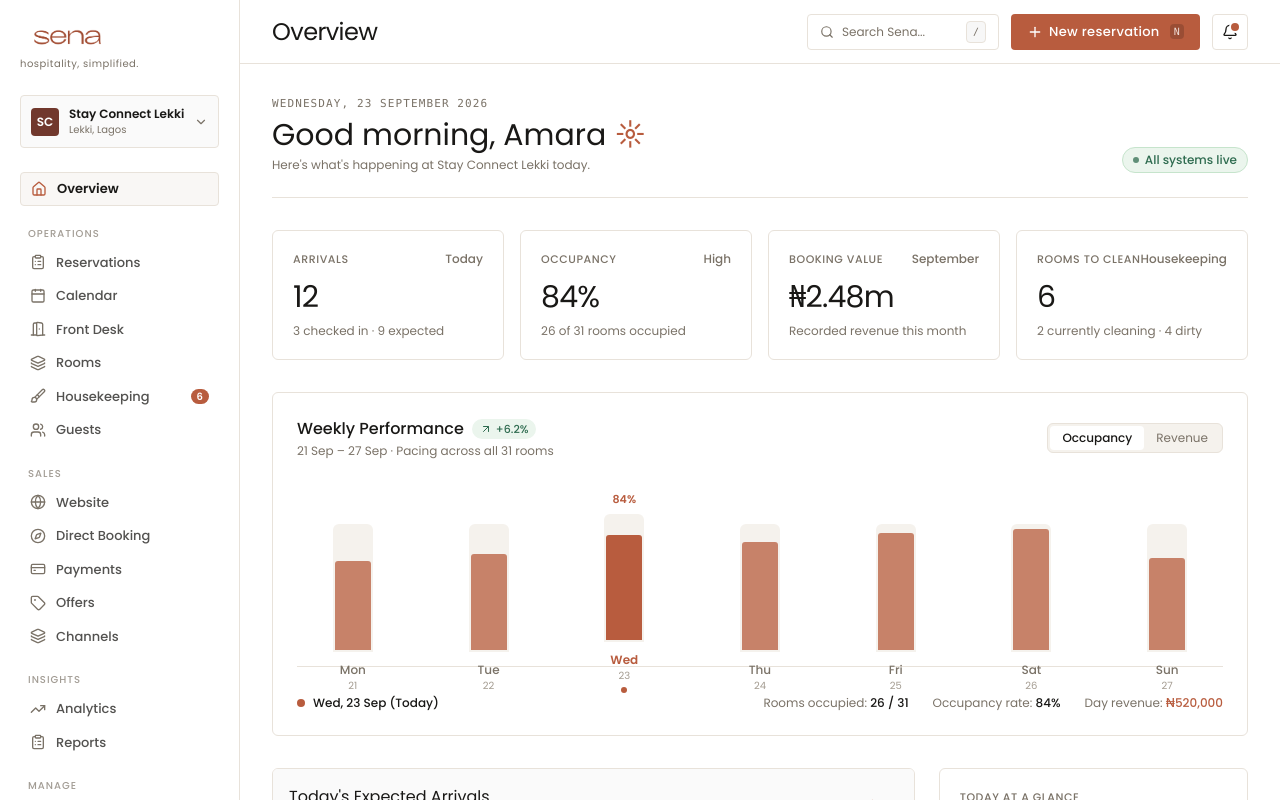
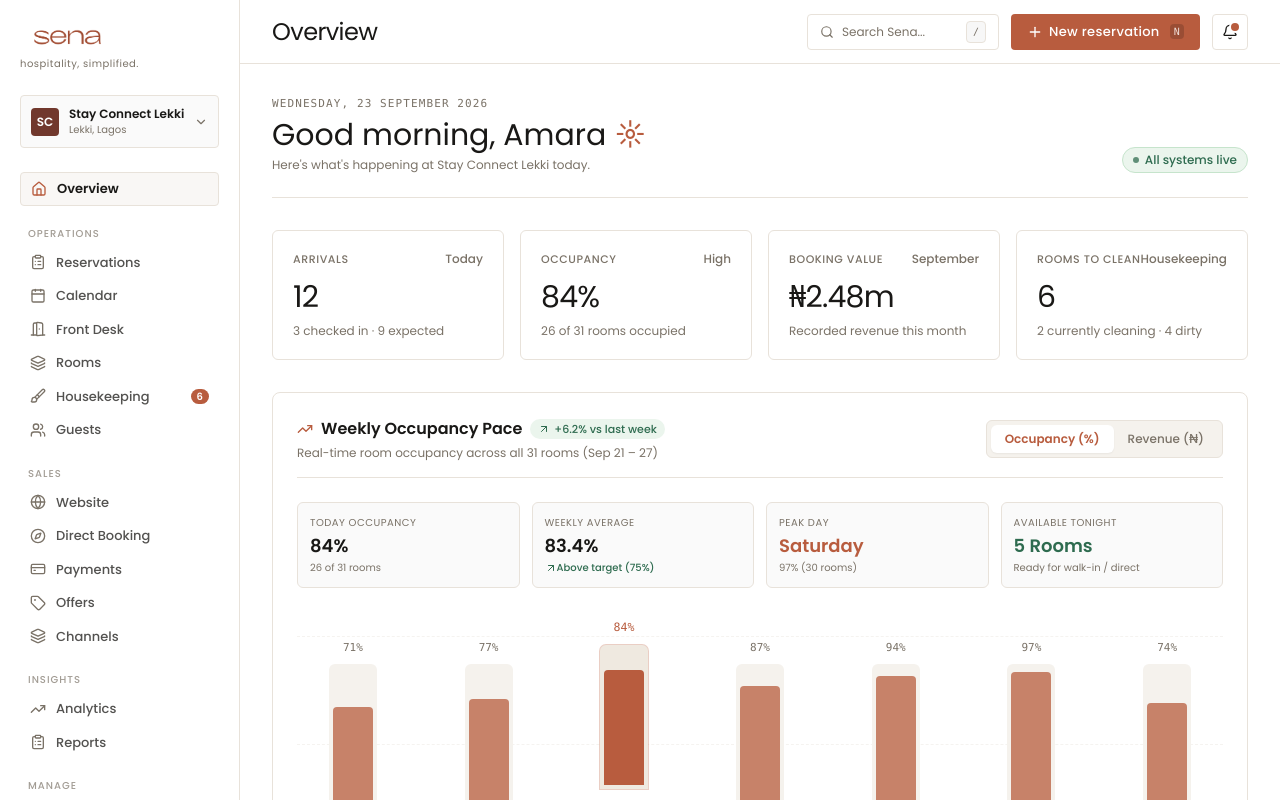
Before and after one commit to winnerbanjo/sena, a Next.js app in the folder apps/dashboard/: page / in a window 1280 px wide. Built offline with nearby package versions, Linux system fonts and the light colour scheme.

Commit message:
Make weekly performance bar chart fully animated, clean, and reactive to Occupancy and Revenue toggle

```diff
--- a/apps/dashboard/src/components/occupancy-chart.tsx
+++ b/apps/dashboard/src/components/occupancy-chart.tsx
@@ -2,239 +2,398 @@
 
 import * as React from 'react';
 import { formatNaira } from '@sena/config';
-import { ArrowUpRight } from 'lucide-react';
+import { ArrowUpRight, TrendingUp, DollarSign } from 'lucide-react';
 
 interface DayData {
   day: string;
+  dayName: string;
   dateNum: string;
   fullDate: string;
   occupancy: number; // 0 - 100
   roomsBooked: number;
   totalRooms: number;
   revenueMinorUnits: number;
+  arrivals: number;
+  departures: number;
   isToday?: boolean;
 }
 
 const DAYS: DayData[] = [
   {
     day: 'Mon',
+    dayName: 'Monday',
     dateNum: '21',
-    fullDate: 'Mon, 21 Sep',
+    fullDate: 'Monday, 21 Sep',
     occupancy: 71,
     roomsBooked: 22,
     totalRooms: 31,
     revenueMinorUnits: 36000000,
+    arrivals: 6,
+    departures: 4,
   },
   {
     day: 'Tue',
+    dayName: 'Tuesday',
     dateNum: '22',
-    fullDate: 'Tue, 22 Sep',
+    fullDate: 'Tuesday, 22 Sep',
     occupancy: 77,
     roomsBooked: 24,
     totalRooms: 31,
     revenueMinorUnits: 44000000,
+    arrivals: 8,
+    departures: 5,
   },
   {
     day: 'Wed',
+    dayName: 'Wednesday',
     dateNum: '23',
-    fullDate: 'Wed, 23 Sep (Today)',
+    fullDate: 'Wednesday, 23 Sep (Today)',
     occupancy: 84,
     roomsBooked: 26,
     totalRooms: 31,
     revenueMinorUnits: 52000000,
+    arrivals: 12,
+    departures: 8,
     isToday: true,
   },
   {
     day: 'Thu',
+    dayName: 'Thursday',
     dateNum: '24',
-    fullDate: 'Thu, 24 Sep',
+    fullDate: 'Thursday, 24 Sep',
     occupancy: 87,
     roomsBooked: 27,
     totalRooms: 31,
     revenueMinorUnits: 58000000,
+    arrivals: 7,
+    departures: 6,
   },
   {
     day: 'Fri',
+    dayName: 'Friday',
     dateNum: '25',
-    fullDate: 'Fri, 25 Sep',
+    fullDate: 'Friday, 25 Sep',
     occupancy: 94,
     roomsBooked: 29,
     totalRooms: 31,
     revenueMinorUnits: 76000000,
+    arrivals: 11,
+    departures: 3,
   },
   {
     day: 'Sat',
+    dayName: 'Saturday',
     dateNum: '26',
-    fullDate: 'Sat, 26 Sep',
+    fullDate: 'Saturday, 26 Sep',
     occupancy: 97,
     roomsBooked: 30,
     totalRooms: 31,
     revenueMinorUnits: 84000000,
+    arrivals: 5,
+    departures: 2,
   },
   {
     day: 'Sun',
+    dayName: 'Sunday',
     dateNum: '27',
-    fullDate: 'Sun, 27 Sep',
+    fullDate: 'Sunday, 27 Sep',
     occupancy: 74,
     roomsBooked: 23,
     totalRooms: 31,
     revenueMinorUnits: 38000000,
+    arrivals: 4,
+    departures: 14,
   },
 ];
+
+function formatShortNaira(minorUnits: number) {
+  const naira = minorUnits / 100;
+  if (naira >= 1000000) return `₦${(naira / 1000000).toFixed(1)}m`;
+  return `₦${(naira / 1000).toFixed(0)}k`;
+}
 
 export function OccupancyChart() {
   const [activeTab, setActiveTab] = React.useState<'occupancy' | 'revenue'>('occupancy');
   const [selectedDay, setSelectedDay] = React.useState<DayData>(DAYS[2]); // Default Wednesday (today)
+  const [hoveredDay, setHoveredDay] = React.useState<DayData | null>(null);
+  const [isLoaded, setIsLoaded] = React.useState(false);
+
+  React.useEffect(() => {
+    // Trigger smooth bar grow animation on mount
+    const timer = setTimeout(() => setIsLoaded(true), 50);
+    return () => clearTimeout(timer);
+  }, []);
 
   const maxRevenue = 90000000;
+  const currentInspectDay = hoveredDay || selectedDay;
 
   return (
-    <div className="bg-white border border-[#E8E2DA] rounded-md p-6 space-y-6 shadow-none">
-      {/* Header */}
-      <div className="flex flex-col sm:flex-row sm:items-center justify-between gap-4">
+    <div className="bg-white border border-[#E8E2DA] rounded-lg p-6 space-y-6 shadow-xs">
+      {/* Top Header & Dynamic Controls */}
+      <div className="flex flex-col sm:flex-row sm:items-center justify-between gap-4 border-b border-[#E8E2DA] pb-4">
         <div>
           <div className="flex items-center gap-2">
-            <h3 className="text-base font-medium text-[#191816]">
-              Weekly Performance
+            {activeTab === 'occupancy' ? (
+              <TrendingUp className="w-4 h-4 text-[#B85C3E]" />
+            ) : (
+              <DollarSign className="w-4 h-4 text-[#2E6B4F]" />
+            )}
+            <h3 className="text-base font-semibold text-[#191816]">
+              {activeTab === 'occupancy'
+                ? 'Weekly Occupancy Pace'
+                : 'Revenue Velocity'}
             </h3>
-            <span className="inline-flex items-center gap-1 text-[11px] text-[#2E6B4F] bg-[#EBF5ED] px-2 py-0.5 rounded-full font-medium">
-              <ArrowUpRight className="w-3 h-3" /> +6.2%
+            <span
+              className={`inline-flex items-center gap-1 text-[11px] px-2 py-0.5 rounded-full font-medium ${
+                activeTab === 'occupancy'
+                  ? 'text-[#2E6B4F] bg-[#EBF5ED]'
+                  : 'text-[#2E6B4F] bg-[#EBF5ED]'
+              }`}
+            >
+              <ArrowUpRight className="w-3 h-3" />
+              {activeTab === 'occupancy' ? '+6.2% vs last week' : '+14.8% pacing'}
             </span>
           </div>
-          <p className="text-xs text-[#7A7267] mt-0.5">
-            21 Sep – 27 Sep · Pacing across all 31 rooms
+          <p className="text-xs text-[#7A7267] mt-1">
+            {activeTab === 'occupancy'
+              ? 'Real-time room occupancy across all 31 rooms (Sep 21 – 27)'
+              : 'Daily recorded & projected room revenue across direct and OTA bookings'}
           </p>
         </div>
 
-        {/* Toggle & Highlight Stat */}
-        <div className="flex items-center gap-3">
-          <div className="flex bg-[#F5F2ED] p-0.5 rounded-md text-xs border border-[#E8E2DA]">
+        {/* Dynamic Mode Switcher Pills */}
+        <div className="flex items-center gap-2">
+          <div className="flex bg-[#F5F2ED] p-1 rounded-md text-xs border border-[#E8E2DA]">
             <button
+              type="button"
               onClick={() => setActiveTab('occupancy')}
-              className={`px-3 py-1 rounded transition-colors ${
+              className={`px-3.5 py-1.5 rounded-md font-medium transition-all duration-200 cursor-pointer ${
                 activeTab === 'occupancy'
-                  ? 'bg-white text-[#191816] font-medium shadow-xs'
+                  ? 'bg-white text-[#B85C3E] shadow-sm font-semibold'
                   : 'text-[#7A7267] hover:text-[#191816]'
               }`}
             >
-              Occupancy
+              Occupancy (%)
             </button>
             <button
+              type="button"
               onClick={() => setActiveTab('revenue')}
-              className={`px-3 py-1 rounded transition-colors ${
+              className={`px-3.5 py-1.5 rounded-md font-medium transition-all duration-200 cursor-pointer ${
                 activeTab === 'revenue'
-                  ? 'bg-white text-[#191816] font-medium shadow-xs'
+                  ? 'bg-white text-[#2E6B4F] shadow-sm font-semibold'
                   : 'text-[#7A7267] hover:text-[#191816]'
               }`}
             >
-              Revenue
+              Revenue (₦)
             </button>
           </div>
         </div>
       </div>
 
-      {/* Sleek Modern Bar Chart */}
-      <div className="pt-2">
-        <div className="grid grid-cols-7 gap-3 sm:gap-6 items-end h-44 pb-2 border-b border-[#E8E2DA]">
-          {DAYS.map((d) => {
-            const heightPercent =
+      {/* Dynamic Summary Strip */}
+      <div className="grid grid-cols-2 sm:grid-cols-4 gap-3">
+        <div className="p-3 rounded-md bg-[#FAFAFA] border border-[#E8E2DA]">
+          <span className="text-[10px] text-[#7A7267] uppercase tracking-wider block">
+            {activeTab === 'occupancy' ? 'Today Occupancy' : "Today's Revenue"}
+          </span>
+          <strong className="text-lg font-semibold text-[#191816] block mt-0.5">
+            {activeTab === 'occupancy' ? '84%' : '₦520,000'}
+          </strong>
+          <span className="text-[10px] text-[#7A7267] block">
+            {activeTab === 'occupancy' ? '26 of 31 rooms' : '12 verified payments'}
+          </span>
+        </div>
+
+        <div className="p-3 rounded-md bg-[#FAFAFA] border border-[#E8E2DA]">
+          <span className="text-[10px] text-[#7A7267] uppercase tracking-wider block">
+            {activeTab === 'occupancy' ? 'Weekly Average' : 'Total Week Gross'}
+          </span>
+          <strong className="text-lg font-semibold text-[#191816] block mt-0.5">
+            {activeTab === 'occupancy' ? '83.4%' : '₦3.88m'}
+          </strong>
+          <span className="text-[10px] text-[#2E6B4F] flex items-center font-medium">
+            <ArrowUpRight className="w-3 h-3" />
+            {activeTab === 'occupancy' ? 'Above target (75%)' : 'Ahead of pace'}
+          </span>
+        </div>
+
+        <div className="p-3 rounded-md bg-[#FAFAFA] border border-[#E8E2DA]">
+          <span className="text-[10px] text-[#7A7267] uppercase tracking-wider block">
+            Peak Day
+          </span>
+          <strong
+            className={`text-lg font-semibold block mt-0.5 ${
+              activeTab === 'occupancy' ? 'text-[#B85C3E]' : 'text-[#2E6B4F]'
+            }`}
+          >
+            Saturday
+          </strong>
+          <span className="text-[10px] text-[#7A7267] block">
+            {activeTab === 'occupancy' ? '97% (30 rooms)' : '₦840,000 projected'}
+          </span>
+        </div>
+
+        <div className="p-3 rounded-md bg-[#FAFAFA] border border-[#E8E2DA]">
+          <span className="text-[10px] text-[#7A7267] uppercase tracking-wider block">
+            Available Tonight
+          </span>
+          <strong className="text-lg font-semibold text-[#2E6B4F] block mt-0.5">
+            5 Rooms
+          </strong>
+          <span className="text-[10px] text-[#7A7267] block">
+            Ready for walk-in / direct
+          </span>
+        </div>
+      </div>
+
+      {/* Animated Clean Bar Chart Canvas */}
+      <div className="relative pt-2">
+        {/* Background Subtle Reference Lines */}
+        <div className="absolute inset-0 top-6 bottom-10 flex flex-col justify-between pointer-events-none opacity-40">
+          <div className="border-b border-dashed border-[#E8E2DA] w-full" />
+          <div className="border-b border-dashed border-[#E8E2DA] w-full" />
+          <div className="border-b border-dashed border-[#E8E2DA] w-full" />
+        </div>
+
+        {/* 7 Interactive Bar Columns */}
+        <div className="grid grid-cols-7 gap-2 sm:gap-6 items-end h-52 pb-2 relative z-10">
+          {DAYS.map((d, idx) => {
+            const targetPercent =
               activeTab === 'occupancy'
                 ? d.occupancy
                 : Math.round((d.revenueMinorUnits / maxRevenue) * 100);
 
+            const heightPercent = isLoaded ? targetPercent : 0;
             const isSelected = selectedDay.day === d.day;
-            const displayValue =
+            const isHovered = hoveredDay?.day === d.day;
+
+            const displayLabel =
               activeTab === 'occupancy'
                 ? `${d.occupancy}%`
-                : formatNaira(d.revenueMinorUnits);
+                : formatShortNaira(d.revenueMinorUnits);
 
             return (
               <div
                 key={d.day}
                 onClick={() => setSelectedDay(d)}
+                onMouseEnter={() => setHoveredDay(d)}
+                onMouseLeave={() => setHoveredDay(null)}
                 className="group flex flex-col items-center h-full justify-end cursor-pointer relative"
               >
-                {/* Floating Value on hover or when selected */}
+                {/* Value Label above Bar: always clearly visible */}
                 <div
-                  className={`text-[11px] font-medium mb-1.5 transition-all text-center whitespace-nowrap ${
-                    isSelected
-                      ? 'text-[#B85C3E] font-semibold opacity-100'
-                      : 'text-[#7A7267] opacity-0 group-hover:opacity-100'
+                  className={`text-[11px] font-mono font-medium mb-2 transition-all duration-200 text-center whitespace-nowrap ${
+                    d.isToday || isSelected || isHovered
+                      ? activeTab === 'occupancy'
+                        ? 'text-[#B85C3E] font-bold scale-105'
+                        : 'text-[#2E6B4F] font-bold scale-105'
+                      : 'text-[#7A7267] group-hover:text-[#191816]'
                   }`}
                 >
-                  {displayValue}
+                  {displayLabel}
                 </div>
 
-                {/* Bar Track & Fill */}
-                <div className="w-full max-w-[40px] h-32 bg-[#F5F2ED] rounded-t-md overflow-hidden flex flex-col justify-end p-0.5 relative group-hover:bg-[#EFEAE2] transition-colors">
+                {/* Bar Track & Animated Bar Fill */}
+                <div
+                  className={`w-full max-w-[48px] h-36 rounded-t-md overflow-hidden flex flex-col justify-end p-1 transition-all duration-200 ${
+                    isSelected
+                      ? 'bg-[#EFE9E0] ring-1 ring-[#B85C3E]/30'
+                      : 'bg-[#F5F2ED] group-hover:bg-[#EFEAE2]'
+                  }`}
+                >
                   <div
-                    style={{ height: `${heightPercent}%` }}
-                    className={`w-full rounded-t-[3px] transition-all duration-300 ${
-                      d.isToday
-                        ? 'bg-[#B85C3E]'
-                        : isSelected
-                        ? 'bg-[#71382D]'
-                        : 'bg-[#B85C3E]/75 group-hover:bg-[#B85C3E]'
+                    style={{
+                      height: `${heightPercent}%`,
+                      transitionDelay: `${idx * 40}ms`,
+                    }}
+                    className={`w-full rounded-t-[4px] transition-all duration-500 ease-out ${
+                      activeTab === 'occupancy'
+                        ? d.isToday
+                          ? 'bg-[#B85C3E] shadow-xs'
+                          : isSelected || isHovered
+                          ? 'bg-[#71382D]'
+                          : 'bg-[#B85C3E]/75 group-hover:bg-[#B85C3E]'
+                        : d.isToday
+                        ? 'bg-[#2E6B4F] shadow-xs'
+                        : isSelected || isHovered
+                        ? 'bg-[#1F4936]'
+                        : 'bg-[#2E6B4F]/75 group-hover:bg-[#2E6B4F]'
                     }`}
                   />
                 </div>
 
-                {/* Day Labels below */}
+                {/* Day Labels below Bar */}
                 <div className="mt-2.5 text-center">
                   <span
                     className={`block text-xs font-medium transition-colors ${
                       d.isToday
-                        ? 'text-[#B85C3E] font-semibold'
-                        : isSelected
-                        ? 'text-[#191816]'
+                        ? activeTab === 'occupancy'
+                          ? 'text-[#B85C3E] font-bold'
+                          : 'text-[#2E6B4F] font-bold'
+                        : isSelected || isHovered
+                        ? 'text-[#191816] font-semibold'
                         : 'text-[#7A7267] group-hover:text-[#191816]'
                     }`}
                   >
                     {d.day}
                   </span>
-                  <span className="block text-[10px] text-[#A39B90]">
+                  <span className="block text-[10px] text-[#A39B90] font-mono">
                     {d.dateNum}
                   </span>
                 </div>
 
-                {/* Little Today indicator dot */}
+                {/* Live "Today" Indicator Pill */}
                 {d.isToday && (
-                  <span className="w-1.5 h-1.5 rounded-full bg-[#B85C3E] mt-1" />
+                  <span className="inline-flex items-center gap-1 text-[9px] font-semibold tracking-wider uppercase text-[#B85C3E] bg-[#FAEDE8] px-1.5 py-0.2 rounded mt-1 border border-[#F2DACF]">
+                    Today
+                  </span>
                 )}
               </div>
             );
           })}
         </div>
 
-        {/* Selected Day Quick Inspector Strip */}
-        <div className="mt-4 pt-3 flex flex-wrap items-center justify-between gap-3 text-xs">
+        {/* Active Day Detail Inspector Strip */}
+        <div className="mt-4 pt-4 border-t border-[#E8E2DA] flex flex-col sm:flex-row sm:items-center justify-between gap-3 text-xs bg-[#FAFAFA] p-3 rounded-md">
           <div className="flex items-center gap-2">
-            <span className="w-2 h-2 rounded-full bg-[#B85C3E]" />
-            <strong className="text-[#191816] font-medium">
-              {selectedDay.fullDate}
+            <span
+              className={`w-2.5 h-2.5 rounded-full ${
+                activeTab === 'occupancy' ? 'bg-[#B85C3E]' : 'bg-[#2E6B4F]'
+              }`}
+            />
+            <strong className="text-[#191816] text-sm">
+              {currentInspectDay.fullDate}
             </strong>
           </div>
 
-          <div className="flex items-center gap-6 text-xs text-[#7A7267]">
+          <div className="flex flex-wrap items-center gap-5 text-xs text-[#7A7267]">
             <div>
               <span>Rooms occupied: </span>
-              <strong className="text-[#191816] font-medium">
-                {selectedDay.roomsBooked} / {selectedDay.totalRooms}
+              <strong className="text-[#191816]">
+                {currentInspectDay.roomsBooked} / {currentInspectDay.totalRooms}
               </strong>
             </div>
 
             <div>
               <span>Occupancy rate: </span>
-              <strong className="text-[#191816] font-medium">
-                {selectedDay.occupancy}%
+              <strong className="text-[#191816]">
+                {currentInspectDay.occupancy}%
               </strong>
             </div>
 
             <div>
-              <span>Day revenue: </span>
-              <strong className="text-[#B85C3E] font-medium">
-                {formatNaira(selectedDay.revenueMinorUnits)}
+              <span>Revenue: </span>
+              <strong className="text-[#B85C3E] font-semibold">
+                {formatNaira(currentInspectDay.revenueMinorUnits)}
               </strong>
+            </div>
+
+            <div>
+              <span>Arrivals / Departures: </span>
+              <span className="font-medium text-[#191816]">
+                <span className="text-[#2E6B4F]">+{currentInspectDay.arrivals}</span> /{' '}
+                <span className="text-[#7A7267]">-{currentInspectDay.departures}</span>
+              </span>
             </div>
           </div>
         </div>
```
Also changed, not shown: 1 other file (tests, documents, lock files or other folders).
